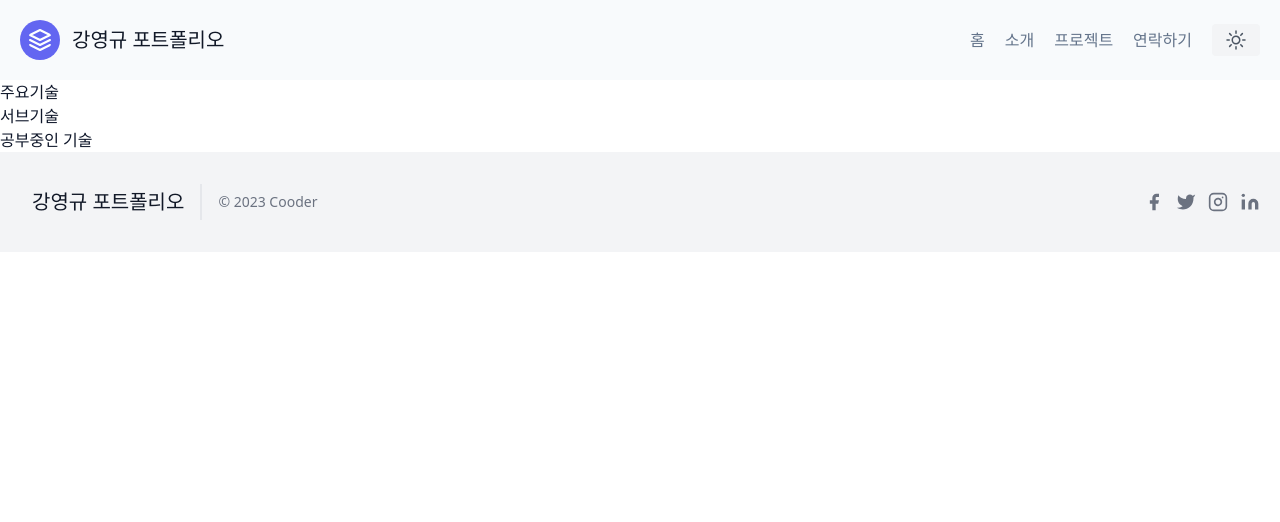
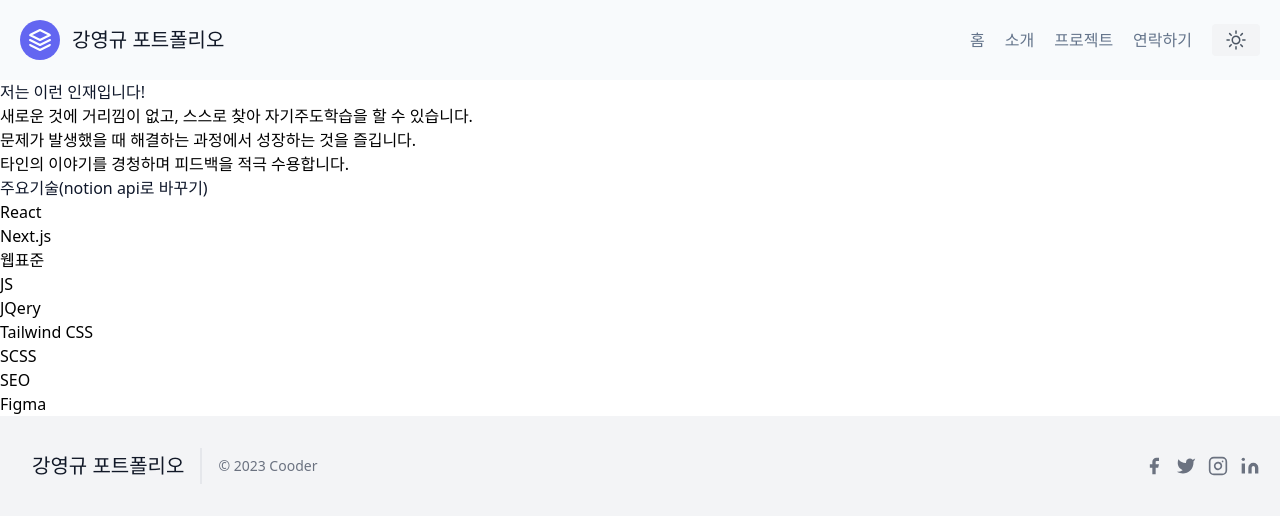
Before and after one commit to cooderyg/next-portfolio, a Next.js app: page /about-me in a window 1280 px wide. Shown: the top 522 px of the page. Built offline with nearby package versions, Linux system fonts and the light colour scheme.

Commit message:
about-me mark up

```diff
--- a/pages/about-me.js
+++ b/pages/about-me.js
@@ -3,9 +3,28 @@ import Layout from "@/components/Home/Layout";
 export default function AboutMe() {
     return(
         <Layout>
-            <h2>주요기술</h2>
-            <h2>서브기술</h2>
-            <h2>공부중인 기술</h2>
+            <section>
+                <h2>저는 이런 인재입니다!</h2>
+                <ul>
+                    <li>새로운 것에 거리낌이 없고, 스스로 찾아 자기주도학습을 할 수 있습니다.</li>
+                    <li>문제가 발생했을 때 해결하는 과정에서 성장하는 것을 즐깁니다.</li>
+                    <li>타인의 이야기를 경청하며 피드백을 적극 수용합니다.</li>
+                </ul>
+            </section>
+            <section>
+                <h2>주요기술(notion api로 바꾸기)</h2>
+                <ul>
+                    <li>React</li>
+                    <li>Next.js</li>
+                    <li>웹표준</li>
+                    <li>JS</li>
+                    <li>JQery</li>
+                    <li>Tailwind CSS</li>
+                    <li>SCSS</li>
+                    <li>SEO</li>
+                    <li>Figma</li>
+                </ul>
+            </section>
         </Layout>
     );
 }
```
